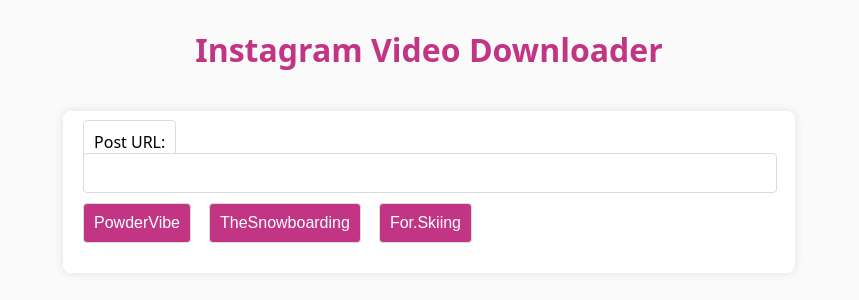
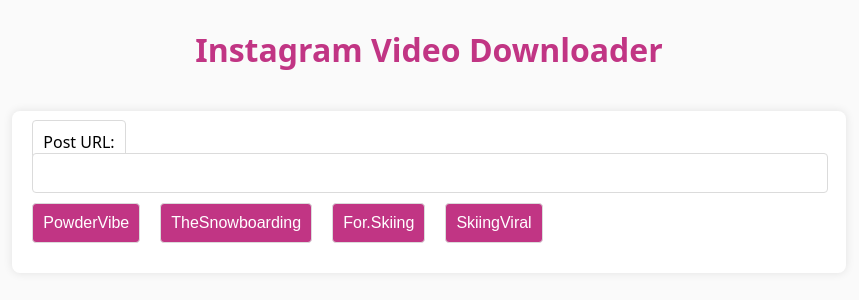
Before and after one commit to filipvukic/filipvukic.github.io, a Flask app: page / in a window 1280 px wide. Shown: the top 300 px of the page, without its empty margins (211-1070 px from the left). Run offline with Flask 2, Linux system fonts and the light colour scheme.

Commit message:
lagt till skiingviral

```diff
--- a/app.py
+++ b/app.py
@@ -70,7 +70,14 @@ def create_message(username, button):
         "for.skiing": f"Tag your skiing buddy 😎\n\n"
                       f"Follow 👉 @for.skiing for the best skiing content! ⛷\n\n"
                       f"Credit: @{username}\n\n"
-                      f"#forskiing #skiing #snowboarding #skiseason #winterwonderland"
+                      f"#forskiing #skiing #snowboarding #skiseason #winterwonderland",
+
+        "skiingviral":  f"Who would you share this run with? 🤩"
+                        f"Tag someone that needs to see this 👊\n\n"
+                        f"Follow 👉 @skiingviral for your ultimate skiing and snowboarding content 🦍\n\n"
+                        f"Credit: @michi_ralle\n"
+                        f"#skiingviral\n\n"
+                        f"#skiing #powder #winterseason #snowboardlife #skiinglife #freeride #snowboardingday #snowboardingseason #snowboardingmadness #offpiste #forskiing #snowboarding #skiseason #skiingseason #winterwonderland #snow #pow #powpow #snowboard #freestyle"
     }
     return messages.get(button, "Unknown button")
 
--- a/templates/index.html
+++ b/templates/index.html
@@ -76,6 +76,7 @@
         <button type="submit" name="button" value="powdervibe">PowderVibe</button>
         <button type="submit" name="button" value="thesnowboarding">TheSnowboarding</button>
         <button type="submit" name="button" value="for.skiing">For.Skiing</button>
+        <button type="submit" name="button" value="skiingviral">SkiingViral</button>
     </form>
 
     {% if message and video_url %}
```
